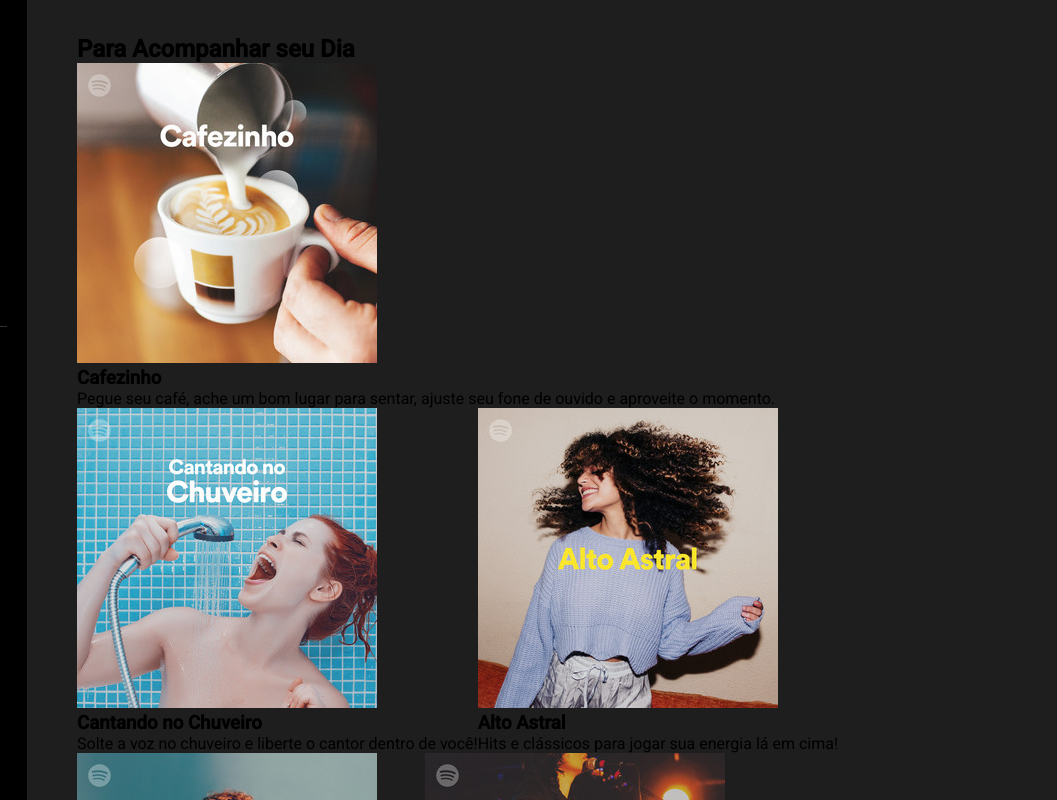
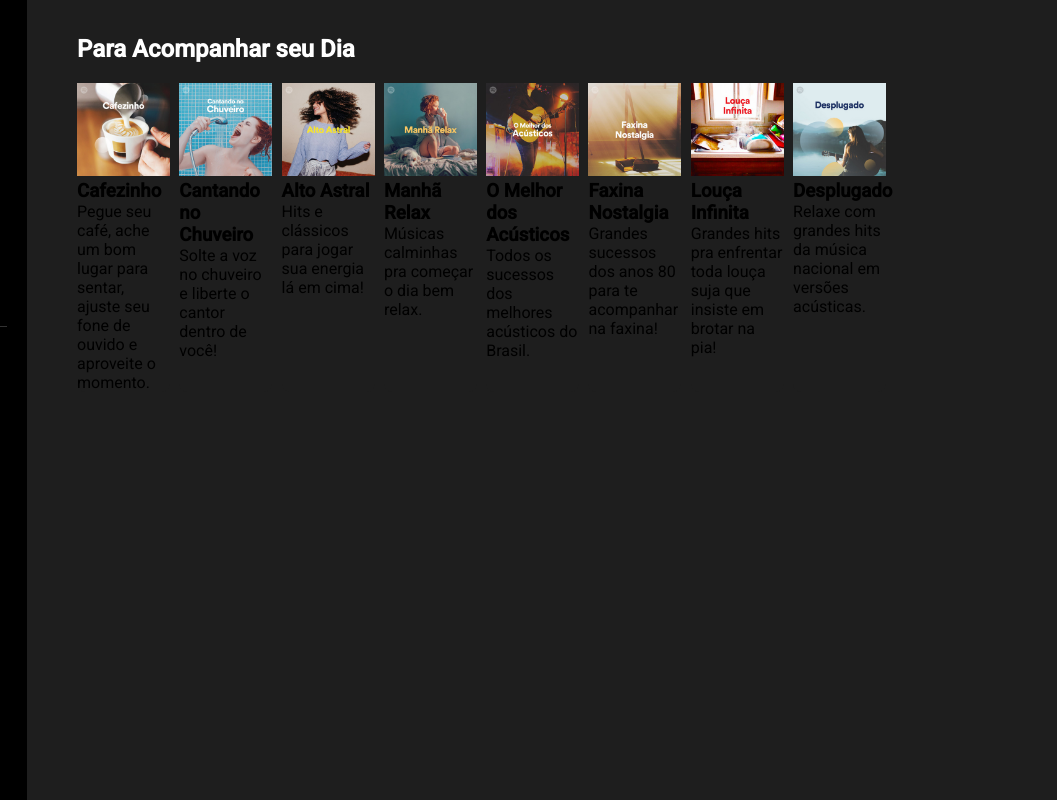
Before and after one commit to lucasramos95/Spotify-Clone, a plain HTML site: page index.html in a window 1280 px wide. Shown: the full height of the page, 223-1280 px from the left. Drawn offline with Linux system fonts and the light colour scheme.

Commit message:
4th Commit - Alterações no HTML e CSS

```diff
--- a/style.css
+++ b/style.css
@@ -100,11 +100,16 @@ html, body {
     line-height: 1px;
 }
 
+.sidebar-playlists a:hover {
+    color: white;
+}
+
+/*parte principal*/
+
 .main {
     width: calc(100% - 250px);
     background-color: rgb(30,30,30);
     height: 100%;
-
     float: left;
     padding: 15px 50px;
     overflow-y: auto;
@@ -117,3 +122,28 @@ html, body {
     margin-top: 20px;
     margin-bottom: 40px;
 }
+
+.main-wraper {
+    padding-bottom: 200px;
+}
+
+.main_row_title {
+    width: 100%;
+}
+
+.main_row_title {
+    color: white;
+}
+
+.main_col {
+    cursor: pointer;
+    width: 10%;
+    margin-right: 1%;
+    margin-top: 20px;
+    background-color: rgb(30,30,30);
+    border-radius: 8px;
+}
+
+.main-row img {
+    max-width: 100%;
+}
```
Also changed, not shown: index.html (+4 -0 lines).
